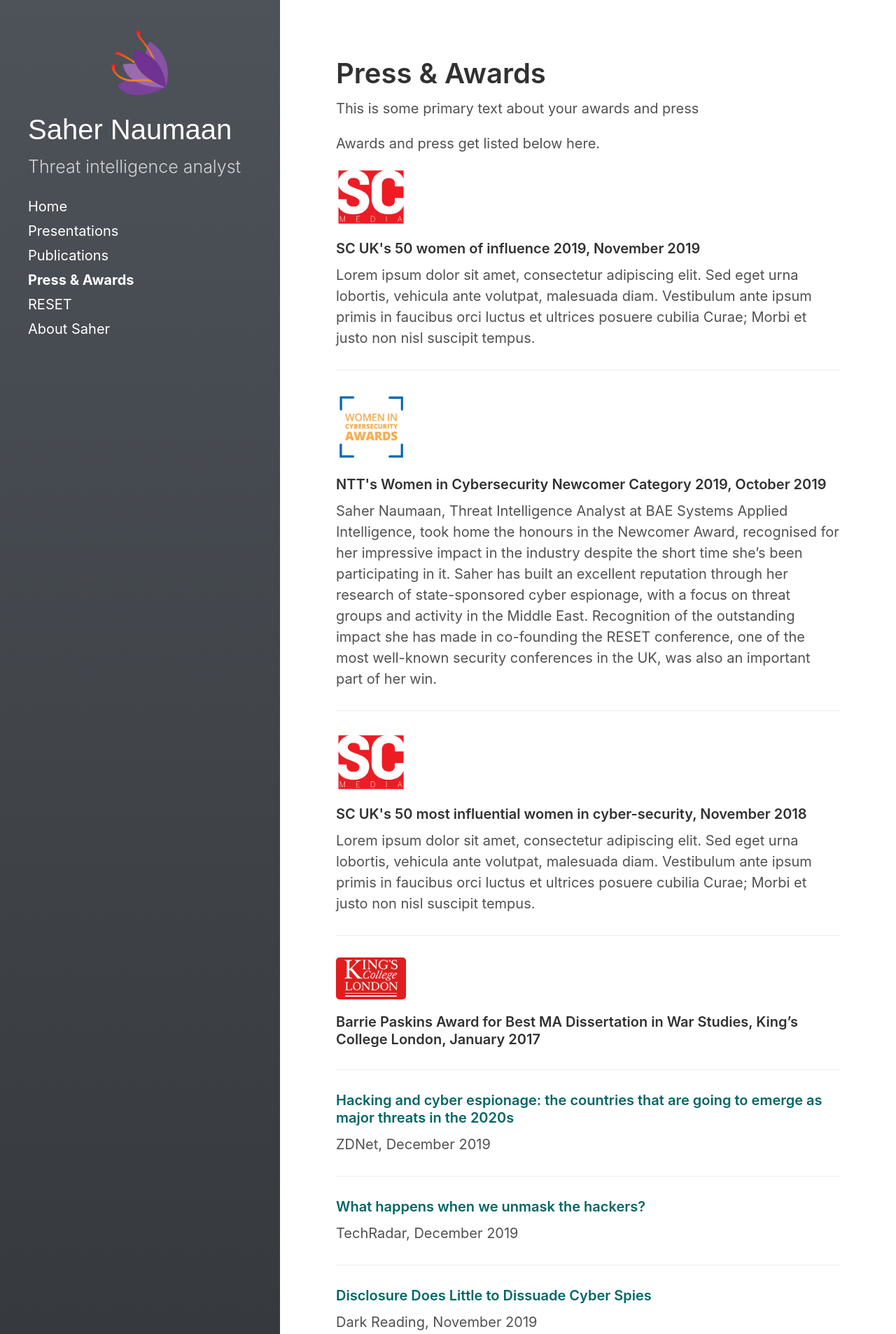
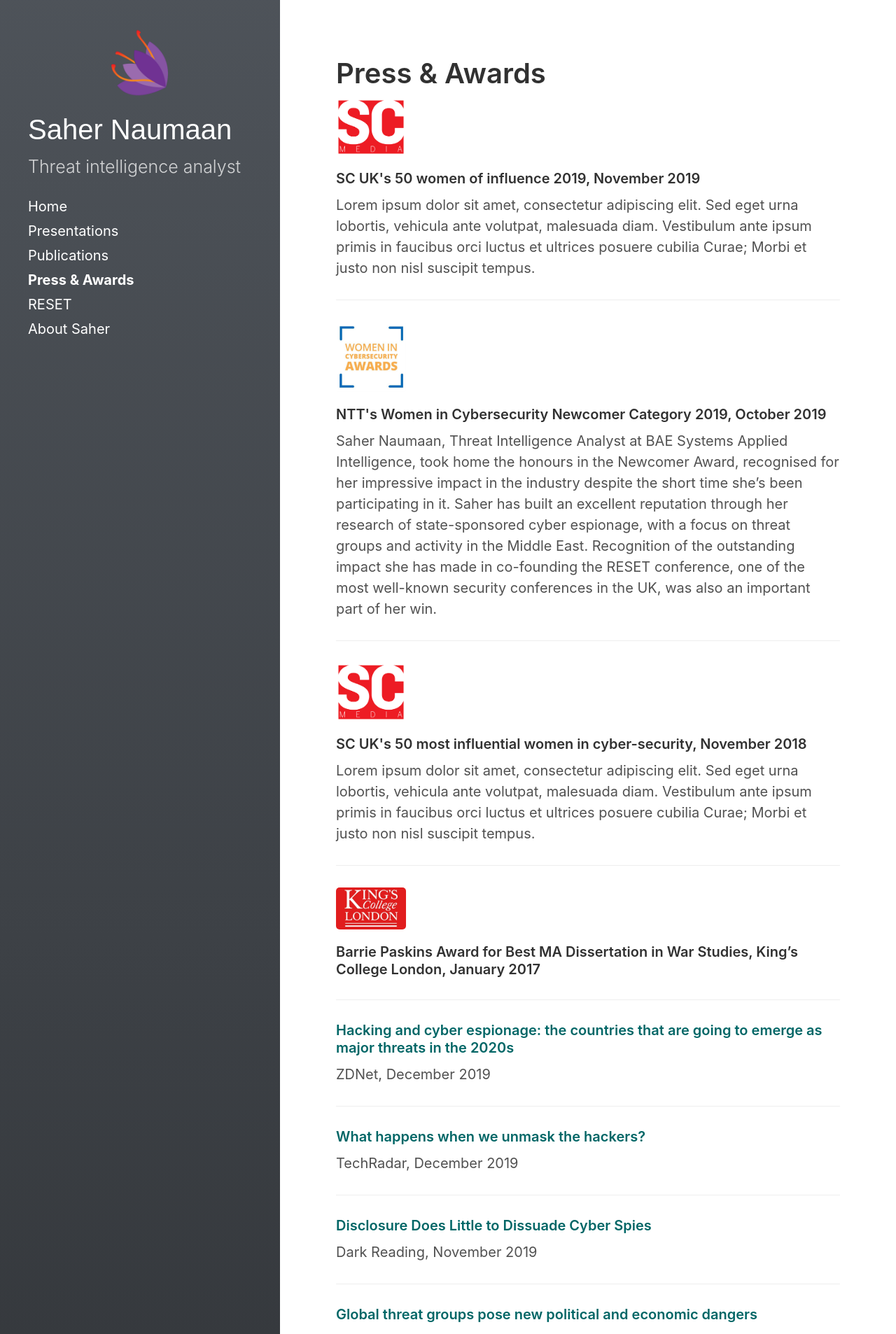
Before and after one commit to saffron-sec/saffron-sec.github.io, a Jekyll site: the page built from awards.md, in a window 1280 px wide. Shown: the top 1906 px of the page at 70% size. Built offline with Jekyll 4.4.1, drawn with Linux system fonts in a browser that asks for light colours.

Commit message:
fix: Remove leading content

```diff
--- a/awards.md
+++ b/awards.md
@@ -4,7 +4,3 @@
 sidebar_sort_order: 4
 sidebar_link: true
 ---
-
-This is some primary text about your awards and press
-
-Awards and press get listed below here.
```
